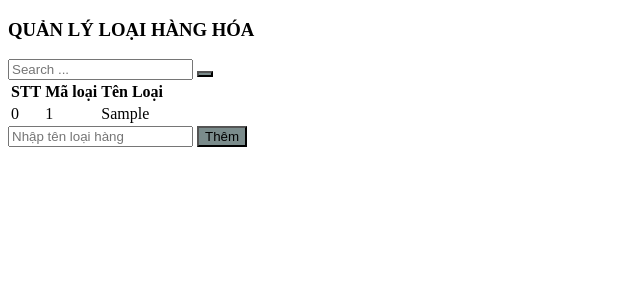
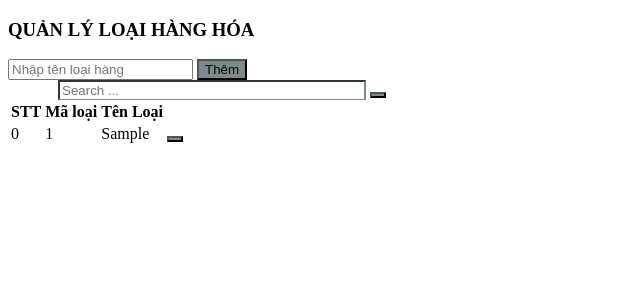
Before and after one commit to truongtrang9198/Webbanhang, a PHP site: page /QuanlyLoai.php in a window 1280 px wide. Shown: the top 300 px of the page, without its empty margins (0-640 px from the left). Run offline with PHP 8.4, Linux system fonts and the light colour scheme; tables that the repository leaves empty hold one stand-in row (values such as "Sample post").

Commit message:
Update QuanlyLoai.php

```diff
--- a/NhanVien/QuanlyLoai.php
+++ b/NhanVien/QuanlyLoai.php
@@ -10,15 +10,35 @@
        .btn{
          background-color: #7A8B8B;
        }
+       #form-search >input{
+         width: 300px !important;
+         border-bottom: 1px solid;
+         border-color: #7A8B8B;
+         margin-left: 50px;
+       }
+
      </style>
+     <script src="QuanlyLoai.js"></script>
    </head>
    <body>
  <div class="container-fluid">
 <h3>QUẢN LÝ LOẠI HÀNG HÓA</h3>
-<form class="form-inline" action="#" method="get">
-        <input type="text" class="form-control mr-sm-2" id="Timkiem" name="" value="" placeholder="Search ...">
-        <button type="submit" class="btn" name="button"><i class="fas fa-search"></i> </button>
-</form>
+<div class="row">
+  <div class="col-md-5">
+    <form class="form-inline"   method="post">
+      <input type="text" name="" value="" class="form-control" placeholder="Nhập tên loại hàng" id="Tenloai">
+      <button type="button" name="button" class="btn" id="Them">Thêm</button>
+    </form>
+  </div>
+  <div class="col-md-4 offset-3">
+    <form class="form-inline" id="form-search" action="#" method="get">
+            <input type="text" class="form-control" id="Timkiem" name="" value="" placeholder="Search ...">
+            <button type="submit" class="btn" name="button"><i class="fas fa-search"></i> </button>
+    </form>
+  </div>
+</div>
+
+
 <table class="table table-striped table-hover" id="danhsachloai">
     <thead>
       <tr>
@@ -26,44 +46,28 @@
         <th>Mã loại</th>
         <th>Tên Loại</th>
         <th> </th>
-        <th></th>
+
       </tr>
     </thead>
     <tbody>
-      <tr>
         <?php
         $sql ="select * from LoaiHangHoa LIMIT 6";
         $query = mysqli_query($conn,$sql);
         $n = 0;
         while($row =mysqli_fetch_array($query)){
          ?>
+         <tr>
         <td><?php echo $n; ?></td>
         <td><?php echo $row['MaLoaiHang']; ?></td>
         <td><?php echo $row['TenLoaiHang']; ?></td>
-        <td> <a href="#"> <i class="fas fa-edit"></i></a> </td>
-        <td><a href="#"><i class="fas fa-trash"></i></a> </td>
+        <td> <button class="btn" value=" <?php echo $row['MaLoaiHang']; ?>" id="Sualoai">
+           <i class="fas fa-edit"></i></button> </td>
         <?php $n++;
       }
     ?>
       </tr>
     </tbody>
 </table>
-<form class="form-inline" action="index.html" method="post">
-  <input type="text" name="" value="" class="form-control" placeholder="Nhập tên loại hàng" id="Tenloai">
-  <button type="button" name="button" class="btn" id="Them">Thêm</button>
-</form>
  </div>
 </body>
 </html>
-<script type="text/javascript">
-  $.document.ready(function(){
-    $('#Them').click(function(){
-      var Tenloai = $('#Tenloai').val();
-      $.get("Xulythemloai.php",{Tenloai:Tenloai},function(data){
-        alert(data);
-      })
-    })
-
-
-  })
-</script>
```
